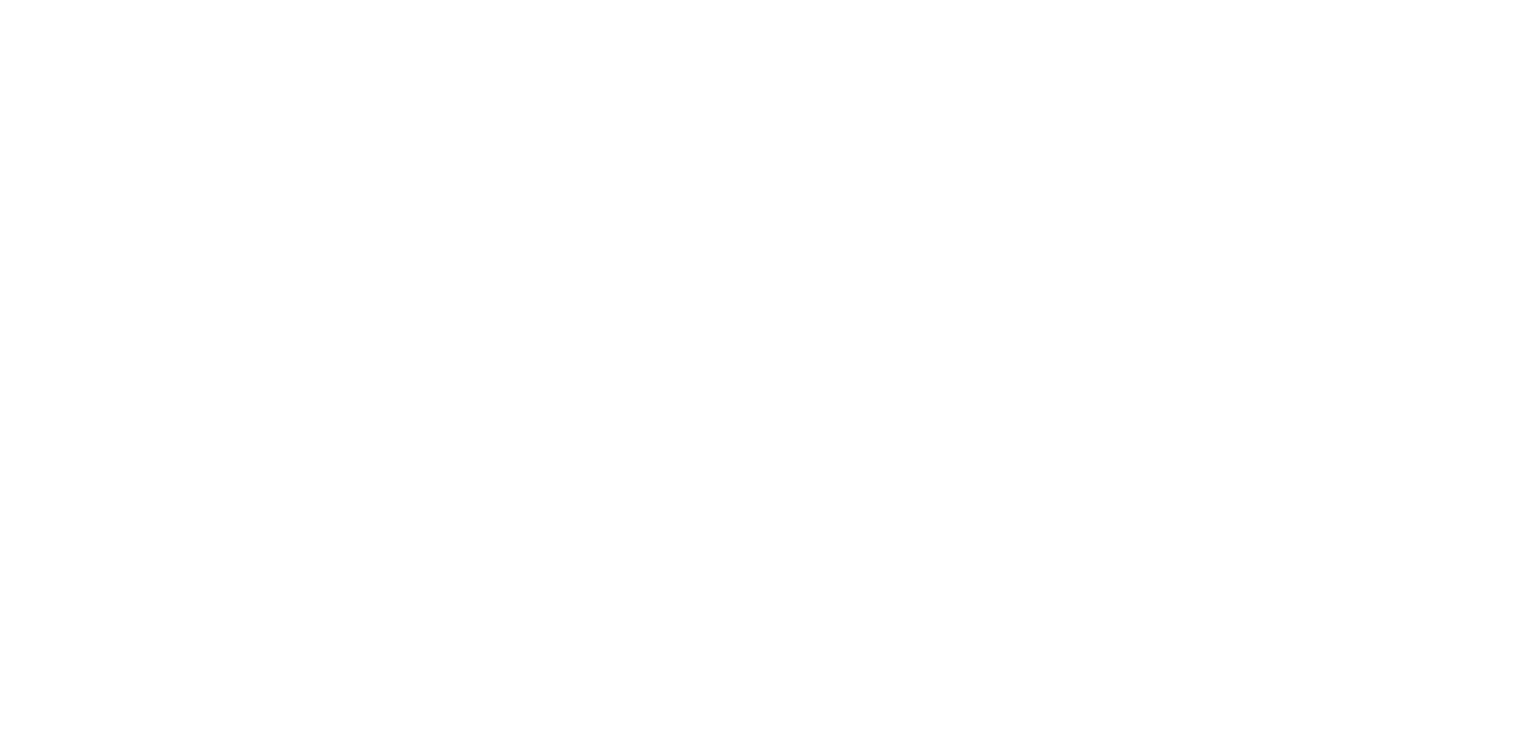
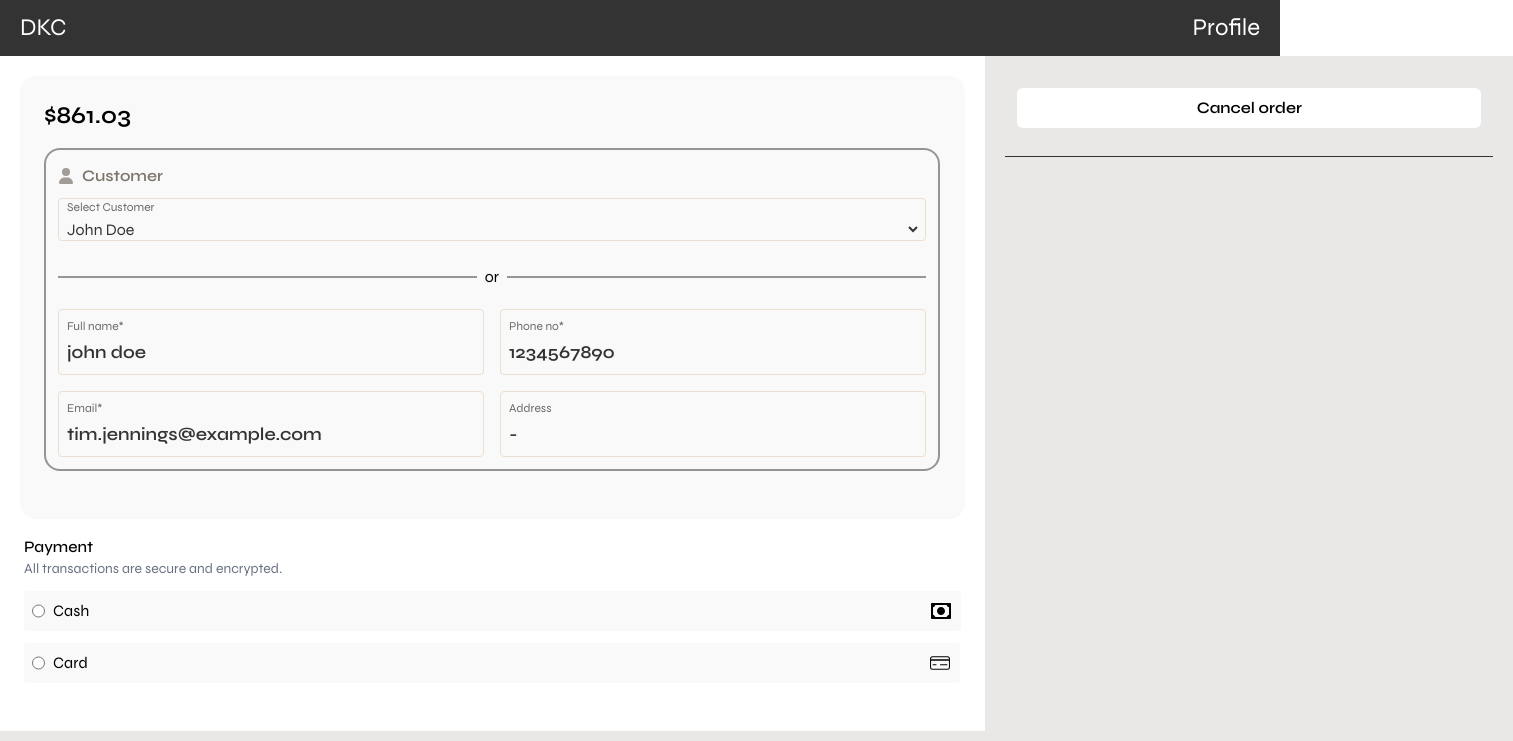
Before and after one commit to kartiksathwara/POS, a React (Vite) app: page /cancel-order in a window 1280 px wide. Before the commit this address had no page. Shown: the top 741 px of the page, 1513 px wide, since content can reach past the window. Built offline with nearby package versions, Linux system fonts and the light colour scheme.

Commit message:
Cancel Order Page-1

```diff
--- a/src/App.tsx
+++ b/src/App.tsx
@@ -5,17 +5,19 @@
 import Customers from "./components/Customers";
 import Lock from "./components/Lock";
 import DiscountPage from "./components/DiscountPage";
+import CancelOrder from "./components/CancelOrder";
 
 function App() {
   return (
 
     <BrowserRouter>
-        <Routes>
-          <Route path="/" element={<HomePage />}></Route>
-          <Route path="/customer" element={<Customers />}/>
-          <Route path="/lock" element={<Lock />}/>
-          <Route path="/discount" element={<DiscountPage />} />
-        </Routes>
+      <Routes>
+        <Route path="/" element={<HomePage />}></Route>
+        <Route path="/customer" element={<Customers />} />
+        <Route path="/lock" element={<Lock />} />
+        <Route path="/discount" element={<DiscountPage />} />
+        <Route path="/cancel-order" element={<CancelOrder />} />
+      </Routes>
     </BrowserRouter>
   )
 }
--- /dev/null
+++ b/src/components/CancelOrder.tsx
@@ -0,0 +1,122 @@
+import Header from "./Header";
+import { FaUser } from "react-icons/fa6";
+import { RiCashLine } from "react-icons/ri";
+import { CiCreditCard1 } from "react-icons/ci";
+import { useState } from "react";
+
+const CancelOrder: React.FC = () => {
+    const [selectedOrder, setSelectedOrder] = useState("002");
+    const [isvalidate, setIsValidate] = useState(false);
+    const orderNumbers = ["001", "002", "003", "004"];
+    return (
+        <div className=" h-screen">
+            <Header />
+            <div className="flex">
+                <div className=" bg-white rounded w-[220vh]">
+
+                    <div className="p-5">
+
+                    <div className="bg-(--pin-button) p-6 rounded-2xl">
+
+                        <div className="text-2xl font-semibold mb-4">$861.03</div>
+                        <div className="border-2 rounded-2xl border-(--main)/50 w-4xl p-3  mb-6">
+                            <h2 className="font-semibold mb-2 text-(--eye-icon) flex gap-2 text-1.5xl items-center py-0.5">
+                                <FaUser className="text-(--eye-icon)/70" />
+                                Customer</h2>
+                            <div className=" flex flex-col border mb-4 px-1 rounded border-(--primary)">
+                                <label className="text-xs text-(--form) pl-1 mb-1">Select Customer</label>
+                                <select className="outline-0 text-(--main) ">
+                                    <option value="john">John Doe</option>
+                                </select>
+                            </div>
+                            <div className="flex items-center">
+                                <div className="border w-full h-0 text-(--main)/50"></div><p className="p-2" >or</p><div className="border w-full h-0 text-(--main)/50"></div>
+                            </div>
+                            <div className="flex justify-center  text-black-400 text-sm mb-3"></div>
+                            <div className="grid grid-cols-2 gap-4">
+                                <div className="flex flex-col border border-(--primary) rounded px-2">
+                                    <label className="text-xs text-(--form) mb-1 mt-2">Full name*</label>
+                                    <p className="text-lg font-semibold text-(--main) mb-2">{"john doe"}</p>
+                                </div>
+
+                                <div className="flex flex-col border border-(--primary) rounded px-2">
+                                    <label className="text-xs text-(--form) mb-1 mt-2">Phone no*</label>
+                                    <p className="text-lg font-semibold text-(--main) mb-2">{"1234567890"}</p>
+                                </div>
+                                <div className="flex flex-col border border-(--primary) rounded px-2">
+                                    <label className="text-xs text-(--form) mb-1 mt-2">Email*</label>
+                                    <p className="text-lg font-semibold text-(--main) mb-2">{"tim.jennings@example.com"}</p>
+                                </div>
+                                <div className="flex flex-col border border-(--primary) rounded px-2">
+                                    <label className="text-xs text-(--form) mb-1 mt-2">Address</label>
+                                    <p className="text-lg font-semibold text-(--main) mb-2">{"-"}</p>
+                                </div>
+                            </div>
+                        </div>
+                    </div>
+
+                    <div className="py-4 px-1">
+
+                        <div>
+                            <p className="font-medium ">Payment</p>
+                            <p className="text-sm text-gray-500 ">All transactions are secure and encrypted.</p>
+                            <div className="space-y-3 py-3">
+                                <label className="flex items-center gap-2">
+                                    <div className="bg-(--pin-button) rounded p-2 flex gap-2">
+                                        <input type="radio" name="payment" />
+                                        <span className="flex items-center gap-210">Cash <RiCashLine className="text-2xl" /></span>
+                                    </div>
+                                </label>
+                                <label className="flex items-center gap-2">
+                                    <div className="bg-(--pin-button) rounded p-2 flex gap-2">
+                                        <input type="radio" name="payment" />
+                                        <span className="flex items-center gap-210 ">Card <CiCreditCard1 className="text-2xl" /></span>
+                                    </div>
+                                </label>
+                            </div>
+                        </div>
+                    </div>
+                    </div>
+                    <div className="">
+
+                        <div className=" flex justify-between items-center p-4 bg-(--secondary)">
+                            <div className="flex items-center gap-2">
+                                <span className="text-sm font-semibold text-(--eye-icon)">Order:</span>
+                                {orderNumbers.map((order) => (
+                                    <button
+                                        key={order}
+                                        onClick={() => setSelectedOrder(order)}
+                                        className={`w-12 h-10 rounded-md text-sm font-semibold transition-all border ${selectedOrder === order
+                                            ? 'bg-(--main) text-white'
+                                            : 'bg-(--main)/50 text-white'
+                                            }`}
+                                    >
+                                        {order}
+                                    </button>
+                                ))}
+                            </div>
+                        </div>
+                    </div>
+                </div>
+                <div className="w-1/2 p-5 bg-(--secondary) flex flex-col ">
+                    <div className="flex justify-between p-3 font-serif mb-4">
+                        <button className="bg-white w-full text-black font-semibold py-2 px-4 rounded-md ">
+                            Cancel order
+                        </button>
+                    </div>
+                    <div className="flex-grow border-t border-(--main) mb-4">
+                    </div>
+                    <div className="mt-4 flex justify-between gap-2">
+                        <button className="w-60 py-2 bg-(--back-button) rounded shadow">Back</button>
+                        <button
+                            onClick={() => setIsValidate(!isvalidate)}
+                            className={`w-60 py-2 bg-(--main)/40 text-white rounded ${isvalidate ? "bg-(--main)/100" : "bg-(--main)/40"}`} >Validate &gt;</button>
+                    </div>
+                </div>
+            </div>
+        </div>
+
+    )
+}
+
+export default CancelOrder;
--- a/src/index.css
+++ b/src/index.css
@@ -1,16 +1,18 @@
-
 @import "tailwindcss";
 
 :root {
 	--main: #333333;
-	--primary:#EBDFD1;
+	--primary: #EBDFD1;
 	--secondary: #E9E8E6;
 	--buttonbg: #F9E1CC;
-    --eye-icon: #7C756B;
-    --pin-button: #f9f9f9;
+	--eye-icon: #7C756B;
+	--pin-button: #f9f9f9;
+	--form: #6B6B6B;
+	--back-button: #FFFFFF;
 }
+
 * {
-	font-family: "Syne" , sans-serif;
+	font-family: "Syne", sans-serif;
 }
 
 /* @import url('https://fonts.googleapis.com/css2?family=Montserrat:ital,wght@0,100..900;1,100..900&family=Neucha&family=Syne:wght@400..800&display=swap'); */
```
